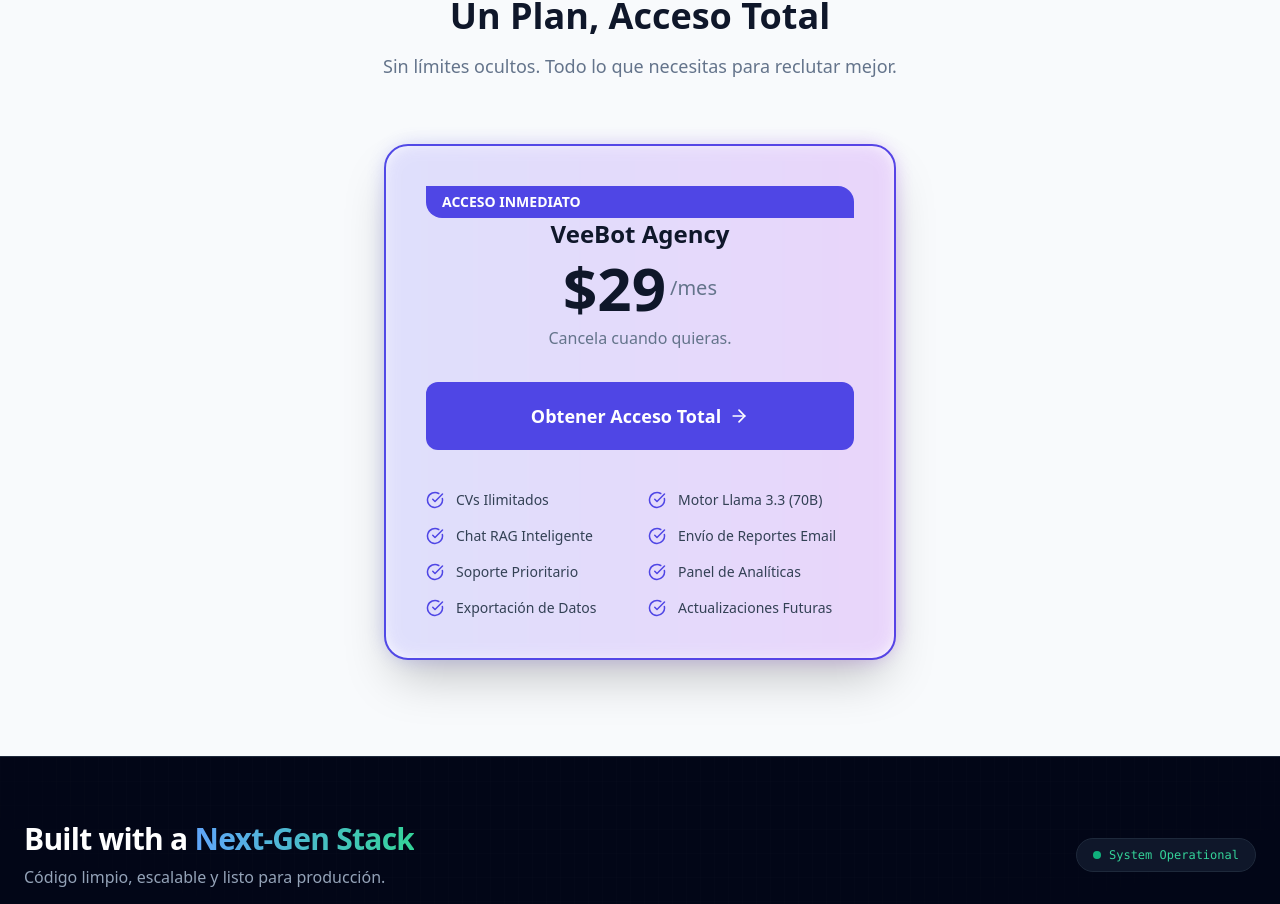
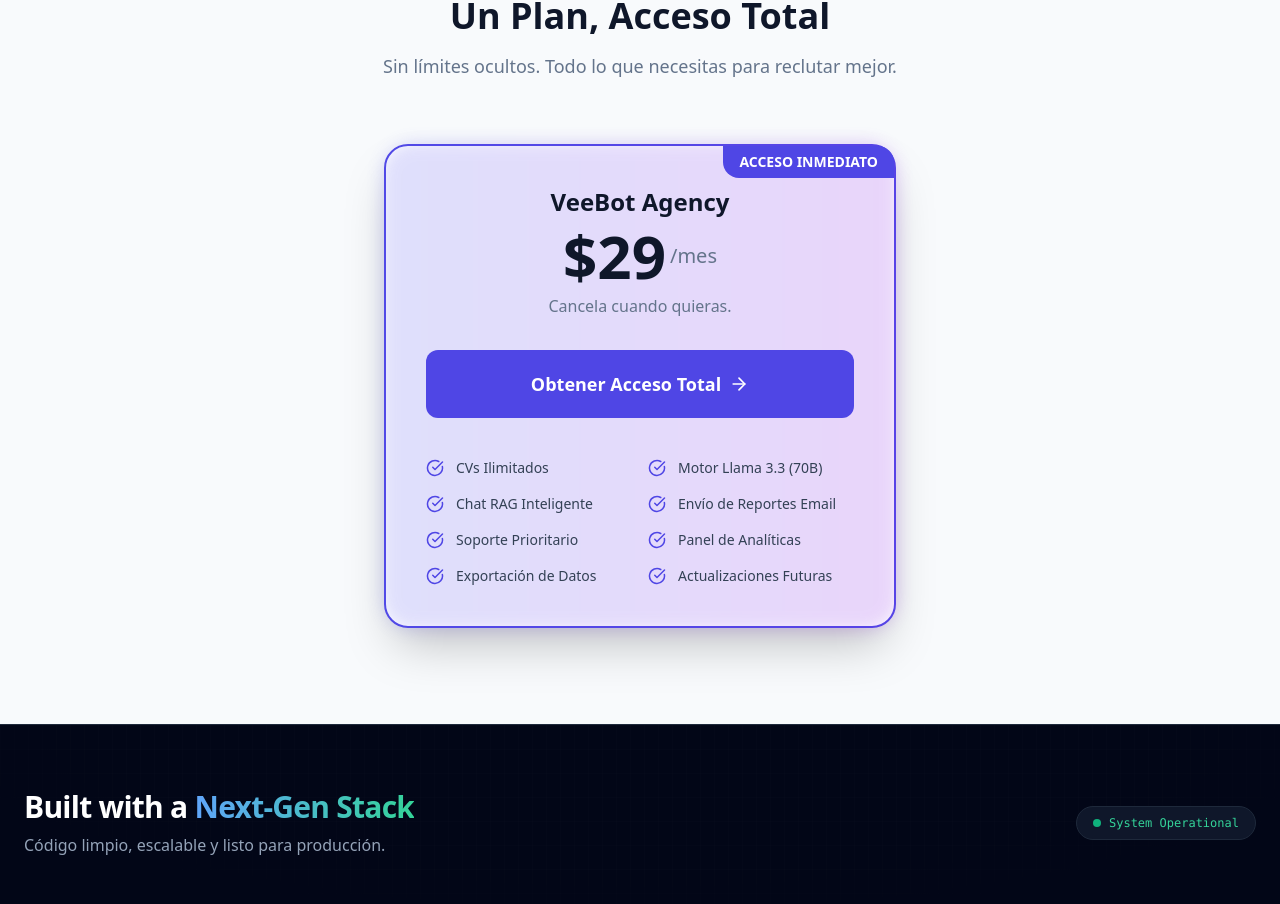
Before and after one commit to Izan0501/VeeBot_SaaS, a React (Vite) app in the folder client/: page / in a window 1280 px wide. Shown: the part 2242-3146 px from the top of the page. Built offline with nearby package versions, Linux system fonts and the light colour scheme.

Commit message:
WIP: LandingPageStyleFixed

```diff
--- a/client/src/pages/LandingPage.jsx
+++ b/client/src/pages/LandingPage.jsx
@@ -291,7 +291,9 @@
                 {/* Glow detrás de la card */}
                 <div className="absolute -inset-1 bg-gradient-to-r from-indigo-500 to-purple-600 rounded-[2rem] blur opacity-20 group-hover:opacity-40 transition duration-1000 group-hover:duration-200"></div>
 
-                <div className="absolute top-0 right-0 bg-indigo-600 text-white text-sm font-bold px-4 py-1.5 rounded-bl-2xl rounded-tr-2xl relative z-20">ACCESO INMEDIATO</div>
+                <div className="absolute top-0 right-0 bg-indigo-600 text-white text-sm font-bold px-4 py-1.5 rounded-bl-2xl rounded-tr-2xl z-20">
+                  ACCESO INMEDIATO
+                </div>
 
                 <div className="relative z-20 text-center mb-8">
                   <h3 className="text-2xl font-bold text-slate-900 mb-2">VeeBot Agency</h3>
```
